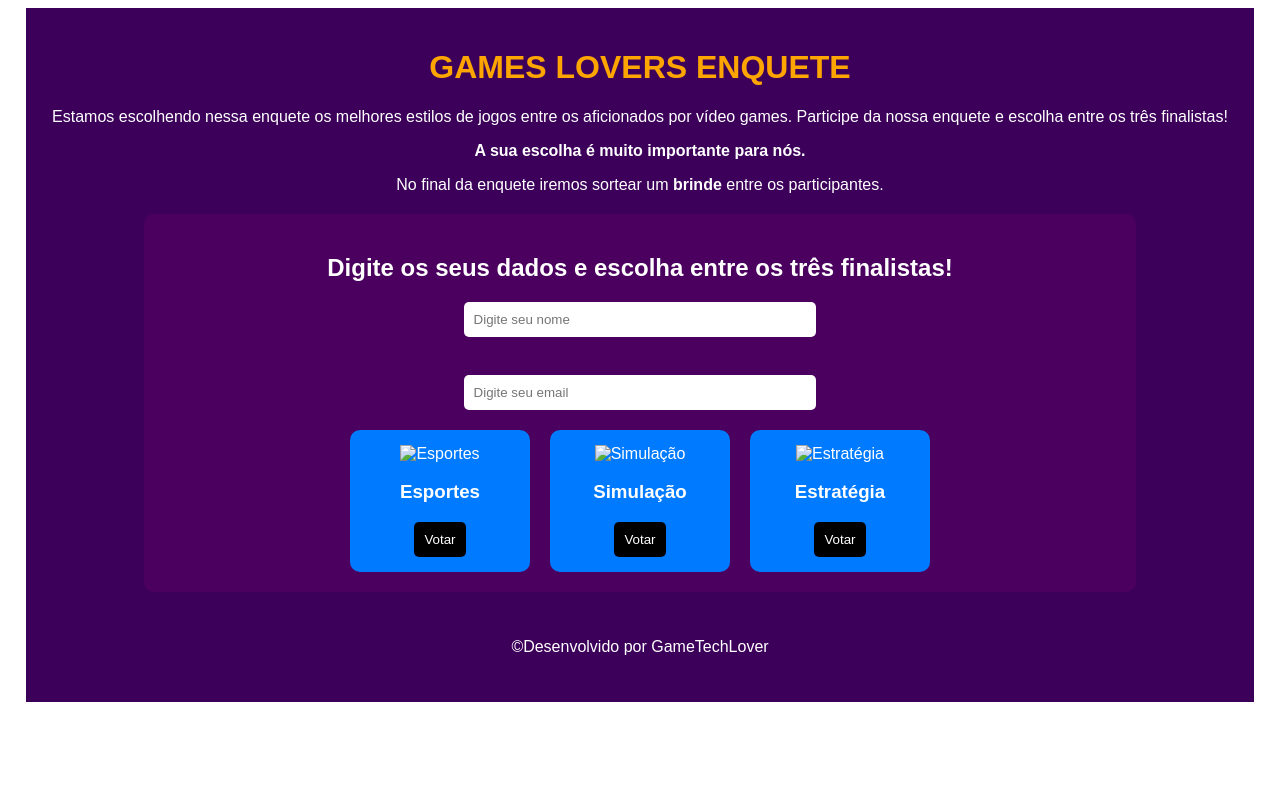
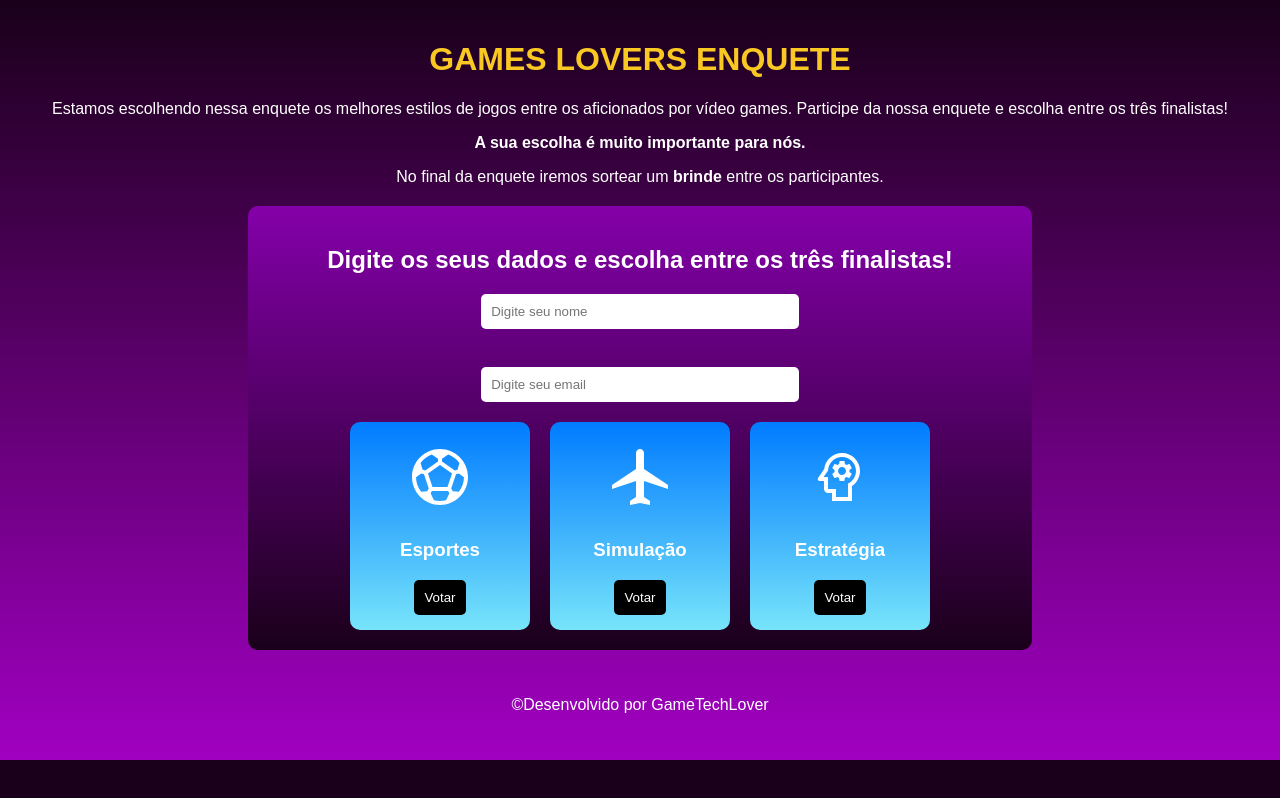
Before and after one commit to GuilhermeCN-web/capitulo-2-modulo-1-bootcamp, a plain HTML site: page index.html in a window 1280 px wide. Drawn offline with Linux system fonts and the light colour scheme.

Commit message:
inclusao das imagens e ajustes no css

```diff
--- a/index.html
+++ b/index.html
@@ -20,17 +20,17 @@
         <input type="email" placeholder="Digite seu email">
         <div class="opcoes">
             <div class="card">
-                <img src="esportes.png" alt="Esportes">
+                <img src="img/sports_soccer_white.svg" alt="Esportes">
                 <h3>Esportes</h3>
                 <button>Votar</button>
             </div>
             <div class="card">
-                <img src="simulacao.png" alt="Simulação">
+                <img src="img/local_airport_white.svg" alt="Simulação">
                 <h3>Simulação</h3>
                 <button>Votar</button>
             </div>
             <div class="card">
-                <img src="estrategia.png" alt="Estratégia">
+                <img src="img/psychology_white.svg" alt="Estratégia">
                 <h3>Estratégia</h3>
                 <button>Votar</button>
             </div>
--- a/style.css
+++ b/style.css
@@ -1,29 +1,36 @@
+h1{
+    color: #FAC823;
+}
+
 body {
     font-family: Arial, sans-serif;
-    background-color: white;
+    background-color: #1a001a;
     color: white;
     text-align: center;
-    margin-left: 2%;
-    margin-right: 2%;
+    margin: 0;
     padding: 0;
 }
 
 .container {
-    background-color: #3c005a;
+    background: linear-gradient(to bottom, #1a001a, #a100c1 );
     padding: 20px;
 }
 
+.importante {
+    font-weight: bold;
+}
+
 .form-container {
-    background-color: #4b005f;
+    background: linear-gradient(to bottom, #8400a9, #1a001a);
     padding: 20px;
     margin: 20px auto;
-    width: 80%;
+    width: 60%;
     border-radius: 10px;
 }
 
 input {
     display: block;
-    width: 35%;
+    width: 40%;
     padding: 10px;
     margin: 10px auto;
     border: none;
@@ -38,7 +45,7 @@ input {
 }
 
 .card {
-    background-color: #007bff;
+    background: linear-gradient(to bottom, #007bff, #77e4fa);
     padding: 15px;
     border-radius: 10px;
     text-align: center;
@@ -47,10 +54,6 @@ input {
 
 .card img {
     width: 80px;
-}
-
-h1{
-    color: orange;
 }
 
 .card button {
@@ -65,7 +68,7 @@ h1{
 footer {
     margin-top: 20px;
     padding: 10px;
-    background-color: #3c005a;
+
 }
 
 @media screen and (max-width: 768px) {
```
Also changed, not shown: img/local_airport_white.svg (added), img/psychology_white.svg (added), img/sports_soccer_white.svg (added).
